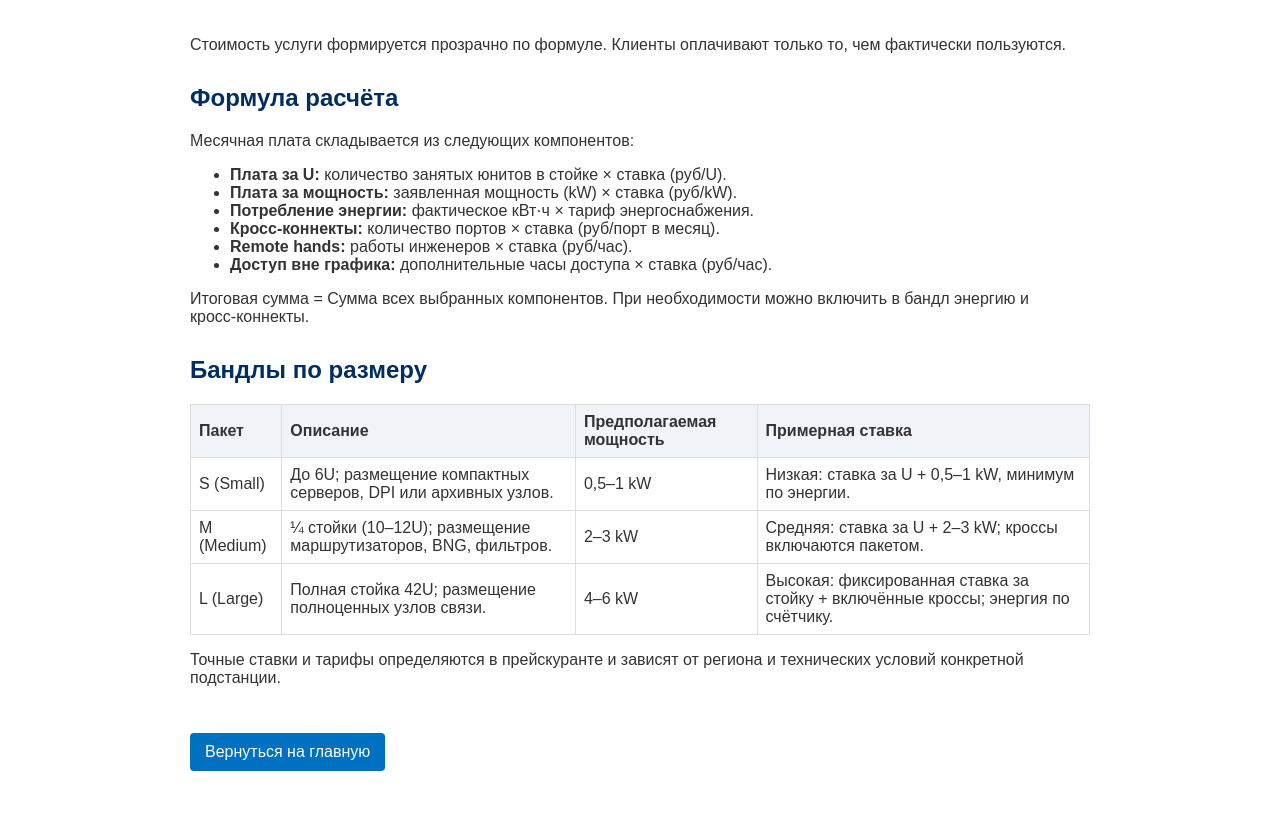
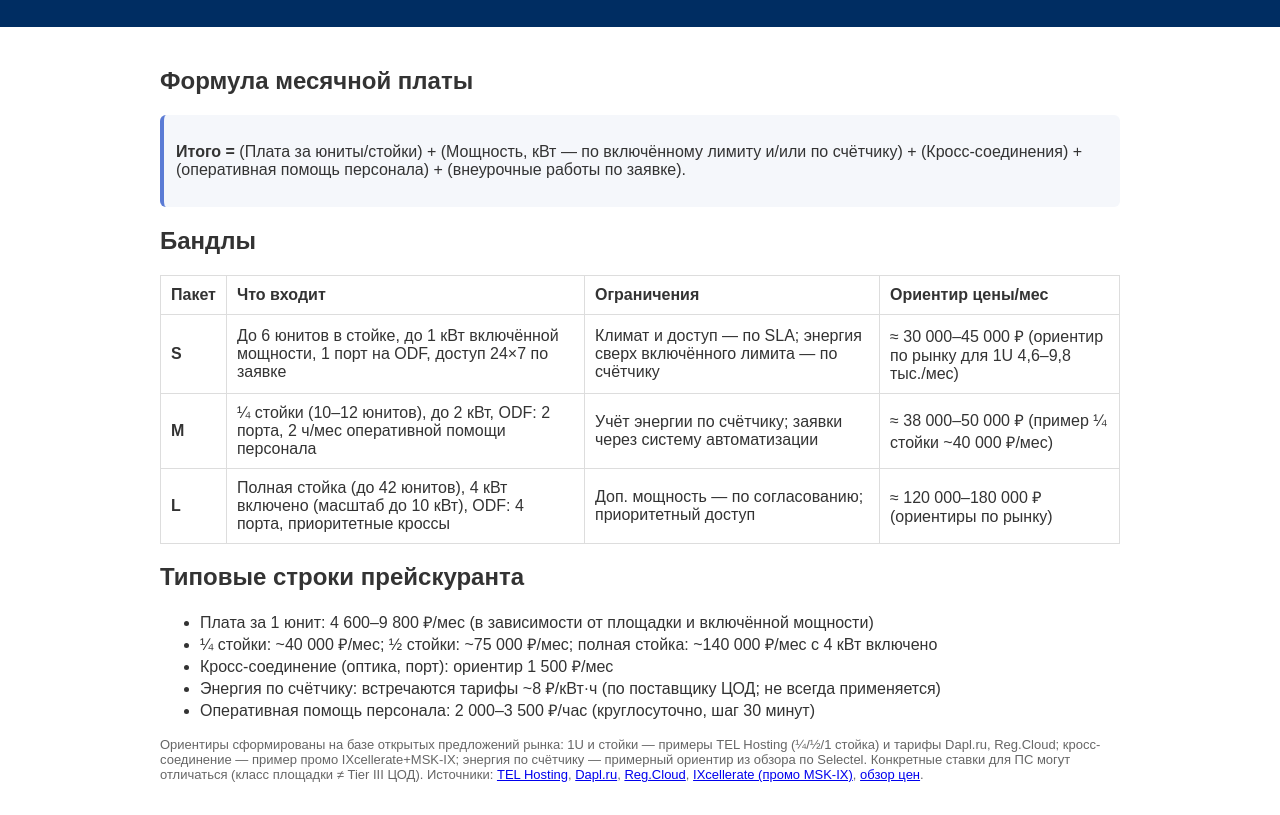
Before and after one commit to Anatoliy031/Big-data, a plain HTML site: page pricing.html in a window 1280 px wide. Shown: the part 93-908 px from the top of the page. Before the commit the page ends 884 px from the top, so only its background shows below. Drawn offline with Linux system fonts and the light colour scheme.

Commit message:
Update pricing.html

```diff
--- a/pricing.html
+++ b/pricing.html
@@ -5,55 +5,13 @@
   <meta name="viewport" content="width=device-width, initial-scale=1.0">
   <title>Прейскурант и бандлы</title>
   <style>
-    body {
-      font-family: Arial, sans-serif;
-      background: #fff;
-      color: #333;
-      margin: 0;
-      padding: 0;
-    }
-    header {
-      background: #002d62;
-      color: #fff;
-      padding: 30px 20px;
-      text-align: center;
-    }
-    header h1 {
-      margin: 0;
-      font-size: 1.8rem;
-    }
-    main {
-      padding: 20px;
-      max-width: 900px;
-      margin: 0 auto;
-    }
-    h2 {
-      margin-top: 30px;
-      color: #002d62;
-    }
-    table {
-      width: 100%;
-      border-collapse: collapse;
-      margin-top: 15px;
-    }
-    th, td {
-      border: 1px solid #ddd;
-      padding: 8px;
-      text-align: left;
-    }
-    th {
-      background: #f0f3f8;
-      font-weight: bold;
-    }
-    .back {
-      display: inline-block;
-      margin-top: 30px;
-      padding: 10px 15px;
-      background: #0070c0;
-      color: #fff;
-      text-decoration: none;
-      border-radius: 4px;
-    }
+    body{font-family:Arial,sans-serif;background:#fff;color:#333;margin:0}
+    header{background:#002d62;color:#fff;padding:20px}
+    main{max-width:960px;margin:0 auto;padding:20px}
+    table{width:100%;border-collapse:collapse;margin:12px 0}
+    th,td{border:1px solid #ddd;padding:10px;text-align:left}
+    .note{background:#f5f7fb;border-left:4px solid #5b7bd5;padding:12px;border-radius:6px;margin:16px 0}
+    .muted{color:#666;font-size:13px}
   </style>
 </head>
 <body>
@@ -61,49 +19,57 @@
   <h1>Прейскурант и бандлы</h1>
 </header>
 <main>
-    <p>Стоимость услуги формируется прозрачно по формуле. Клиенты оплачивают только то, чем фактически пользуются.</p>
 
-    <h2>Формула расчёта</h2>
-    <p>Месячная плата складывается из следующих компонентов:</p>
-    <ul>
-      <li><strong>Плата за U:</strong> количество занятых юнитов в стойке × ставка (руб/U).</li>
-      <li><strong>Плата за мощность:</strong> заявленная мощность (kW) × ставка (руб/kW).</li>
-      <li><strong>Потребление энергии:</strong> фактическое кВт·ч × тариф энергоснабжения.</li>
-      <li><strong>Кросс-коннекты:</strong> количество портов × ставка (руб/порт в месяц).</li>
-      <li><strong>Remote hands:</strong> работы инженеров × ставка (руб/час).</li>
-      <li><strong>Доступ вне графика:</strong> дополнительные часы доступа × ставка (руб/час).</li>
-    </ul>
-    <p>Итоговая сумма = Сумма всех выбранных компонентов. При необходимости можно включить в бандл энергию и кросс‑коннекты.</p>
+  <h2>Формула месячной платы</h2>
+  <div class="note">
+    <p><b>Итого =</b> (Плата за юниты/стойки) + (Мощность, кВт — по включённому лимиту и/или по счётчику) + (Кросс-соединения) + (оперативная помощь персонала) + (внеурочные работы по заявке).</p>
+  </div>
 
-    <h2>Бандлы по размеру</h2>
+  <h2>Бандлы</h2>
   <table>
     <thead>
-        <tr><th>Пакет</th><th>Описание</th><th>Предполагаемая мощность</th><th>Примерная ставка</th></tr>
+      <tr><th>Пакет</th><th>Что входит</th><th>Ограничения</th><th>Ориентир цены/мес</th></tr>
     </thead>
     <tbody>
       <tr>
-          <td>S (Small)</td>
-          <td>До 6U; размещение компактных серверов, DPI или архивных узлов.</td>
-          <td>0,5–1 kW</td>
-          <td>Низкая: ставка за U + 0,5–1 kW, минимум по энергии.</td>
+        <td><b>S</b></td>
+        <td>До 6 юнитов в стойке, до 1 кВт включённой мощности, 1 порт на ОDF, доступ 24×7 по заявке</td>
+        <td>Климат и доступ — по SLA; энергия сверх включённого лимита — по счётчику</td>
+        <td>≈ 30 000–45 000 ₽ (ориентир по рынку для 1U 4,6–9,8 тыс./мес)</td>
       </tr>
       <tr>
-          <td>M (Medium)</td>
-          <td>¼ стойки (10–12U); размещение маршрутизаторов, BNG, фильтров.</td>
-          <td>2–3 kW</td>
-          <td>Средняя: ставка за U + 2–3 kW; кроссы включаются пакетом.</td>
+        <td><b>M</b></td>
+        <td>¼ стойки (10–12 юнитов), до 2 кВт, ОDF: 2 порта, 2 ч/мес оперативной помощи персонала</td>
+        <td>Учёт энергии по счётчику; заявки через систему автоматизации</td>
+        <td>≈ 38 000–50 000 ₽ (пример ¼ стойки ~40 000 ₽/мес)</td>
       </tr>
       <tr>
-          <td>L (Large)</td>
-          <td>Полная стойка 42U; размещение полноценных узлов связи.</td>
-          <td>4–6 kW</td>
-          <td>Высокая: фиксированная ставка за стойку + включённые кроссы; энергия по счётчику.</td>
+        <td><b>L</b></td>
+        <td>Полная стойка (до 42 юнитов), 4 кВт включено (масштаб до 10 кВт), ОDF: 4 порта, приоритетные кроссы</td>
+        <td>Доп. мощность — по согласованию; приоритетный доступ</td>
+        <td>≈ 120 000–180 000 ₽ (ориентиры по рынку)</td>
       </tr>
     </tbody>
   </table>
-    <p>Точные ставки и тарифы определяются в прейскуранте и зависят от региона и технических условий конкретной подстанции.</p>
 
-    <a class="back" href="index.html">Вернуться на главную</a>
+  <h2>Типовые строки прейскуранта</h2>
+  <ul>
+    <li>Плата за 1 юнит: 4 600–9 800 ₽/мес (в зависимости от площадки и включённой мощности)</li>
+    <li>¼ стойки: ~40 000 ₽/мес; ½ стойки: ~75 000 ₽/мес; полная стойка: ~140 000 ₽/мес с 4 кВт включено</li>
+    <li>Кросс-соединение (оптика, порт): ориентир 1 500 ₽/мес</li>
+    <li>Энергия по счётчику: встречаются тарифы ~8 ₽/кВт·ч (по поставщику ЦОД; не всегда применяется)</li>
+    <li>Оперативная помощь персонала: 2 000–3 500 ₽/час (круглосуточно, шаг 30 минут)</li>
+  </ul>
+
+  <p class="muted">
+    Ориентиры сформированы на базе открытых предложений рынка: 1U и стойки — примеры TEL Hosting (¼/½/1 стойка) и тарифы Dapl.ru, Reg.Cloud; кросс-соединение — пример промо IXcellerate+MSK-IX; энергия по счётчику — примерный ориентир из обзора по Selectel. Конкретные ставки для ПС могут отличаться (класс площадки ≠ Tier III ЦОД). Источники:
+    <a href="https://hosting.tel.ru/colocation/" target="_blank" rel="noopener">TEL Hosting</a>,
+    <a href="https://www.dapl.ru/services/colocation" target="_blank" rel="noopener">Dapl.ru</a>,
+    <a href="https://reg.cloud/colocation/" target="_blank" rel="noopener">Reg.Cloud</a>,
+    <a href="https://jm.linkedin.com/company/ixcellerate" target="_blank" rel="noopener">IXcellerate (промо MSK-IX)</a>,
+    <a href="https://datacheap.ru/about/blog/sravnenie-tsen-na-kolokeyshn-v-moskve-top-10-provayderov/" target="_blank" rel="noopener">обзор цен</a>.
+  </p>
+
 </main>
 </body>
 </html>
```
Lines whose indentation alone changed are shown as unchanged.
